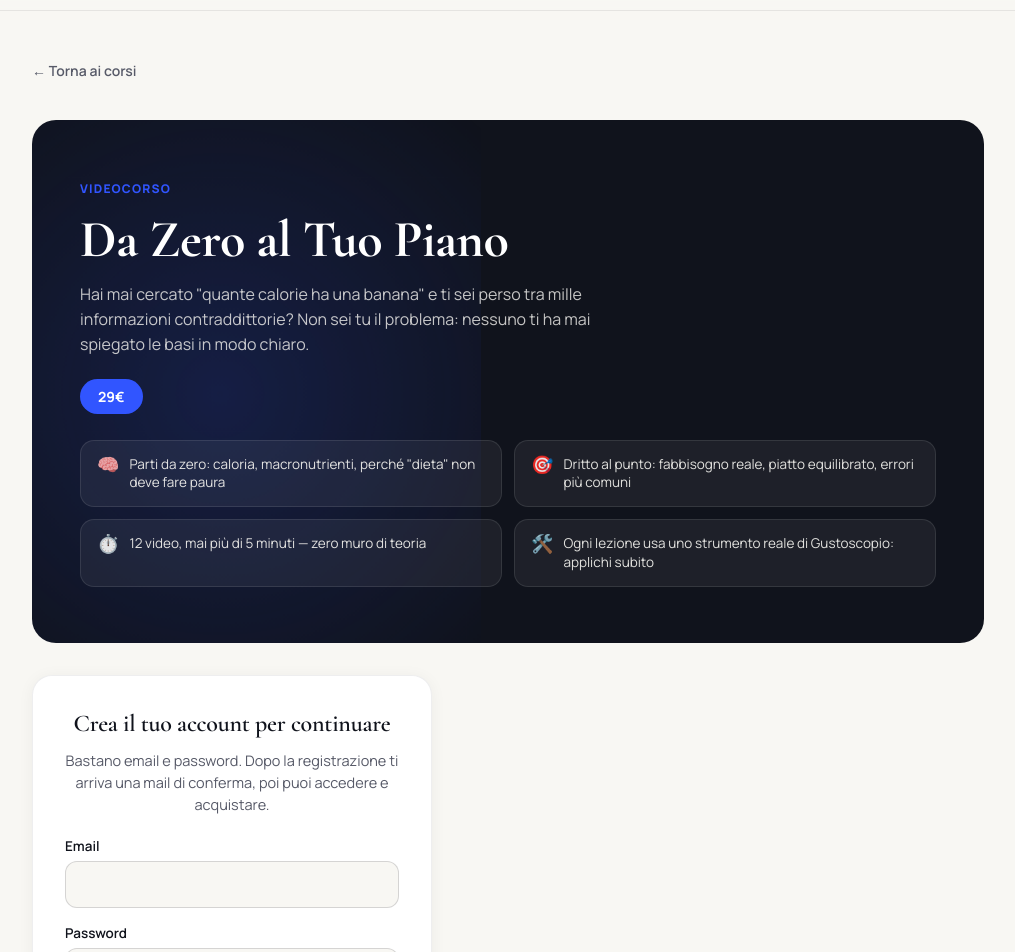
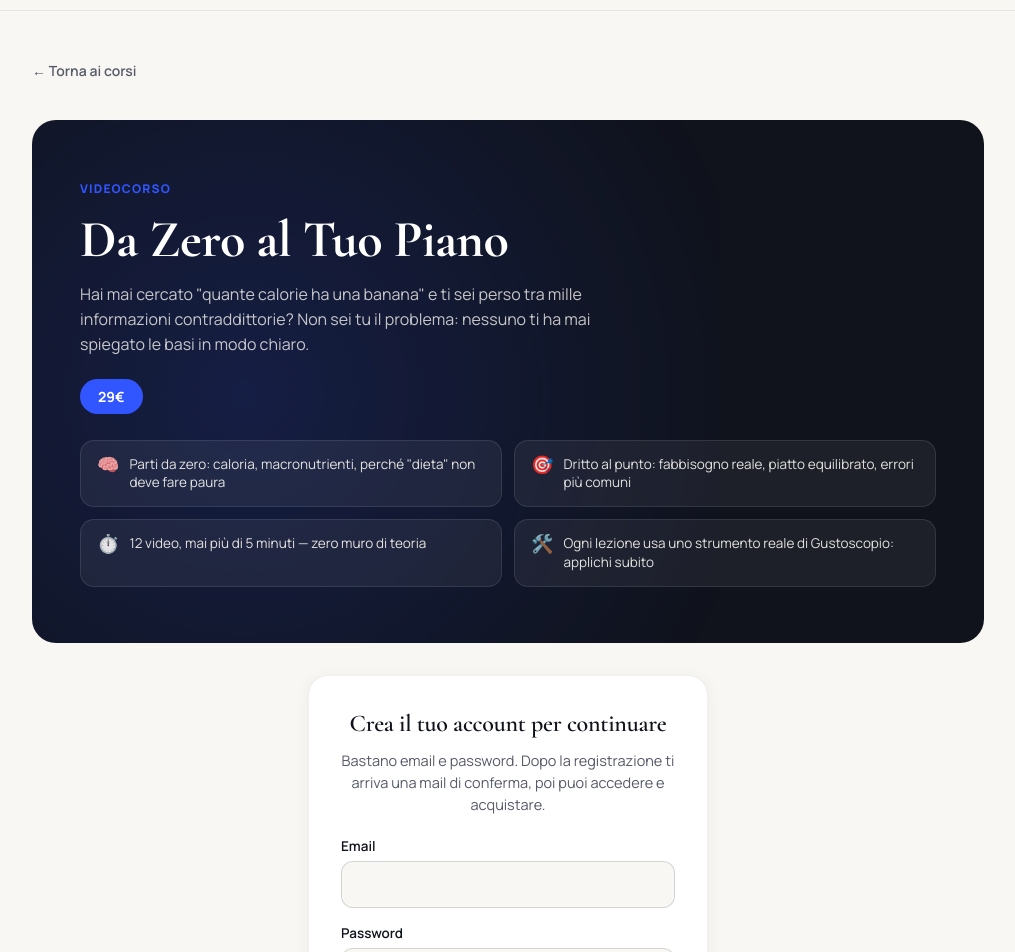
Before and after one commit to davidepalu94/gustoscopio, a React (Vite) app: page /corsi/da-zero-al-tuo-piano in a window 1280 px wide. Shown: the part 60-1012 px from the top of the page, without its empty margins (132-1147 px from the left). Built offline with nearby package versions, Linux system fonts and the light colour scheme.

Commit message:
Add files via upload

```diff
--- a/src/styles.css
+++ b/src/styles.css
@@ -714,7 +714,7 @@ footer.foot { text-align: center; padding: 40px 24px; color: #8a8d97; font-size:
 .corsi-logout:hover { background: rgba(16,19,28,0.05); }
 
 /* Blocco acquisto/accesso sulla pagina corso */
-.corso-panel { min-width: 0; max-width: 480px; margin: 0 0 32px; padding: 36px 32px; border-radius: 20px; background: #FFFFFF; border: 1px solid rgba(16,19,28,0.07); box-shadow: 0 2px 16px rgba(16,19,28,0.05); text-align: center; }
+.corso-panel { min-width: 0; max-width: 480px; margin: 0 auto 32px; padding: 36px 32px; border-radius: 20px; background: #FFFFFF; border: 1px solid rgba(16,19,28,0.07); box-shadow: 0 2px 16px rgba(16,19,28,0.05); text-align: center; }
 .corso-panel h2 { font-size: 24px; font-weight: 600; margin-bottom: 12px; color: #10131C; }
 .corso-panel p { font-size: 14.5px; line-height: 1.5; color: #575a68; margin-bottom: 22px; }
 .corso-panel-btn { display: inline-block; font-weight: 700; font-size: 14.5px; padding: 13px 30px; border-radius: 999px; background: #3155FF; color: #FFFFFF; transition: transform 180ms ease, box-shadow 180ms ease; }
@@ -730,11 +730,11 @@ footer.foot { text-align: center; padding: 40px 24px; color: #8a8d97; font-size:
 .corso-hero::before {
   content: '';
   position: absolute;
-  top: -40%;
-  left: -10%;
-  width: 55%;
-  height: 180%;
-  background: radial-gradient(circle, rgba(49,85,255,0.18) 0%, transparent 70%);
+  top: -60%;
+  left: -30%;
+  width: 100%;
+  height: 220%;
+  background: radial-gradient(circle, rgba(49,85,255,0.18) 0%, rgba(49,85,255,0.06) 45%, transparent 70%);
   pointer-events: none;
 }
 .corso-hero-kicker { position: relative; display: inline-block; font-size: 12px; font-weight: 800; letter-spacing: 0.1em; color: #3155FF; margin-bottom: 14px; }
```
Also changed, not shown: 1 other file (tests, documents, lock files or other folders).
